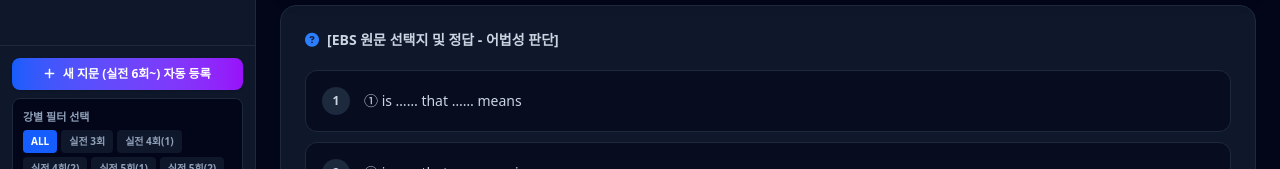
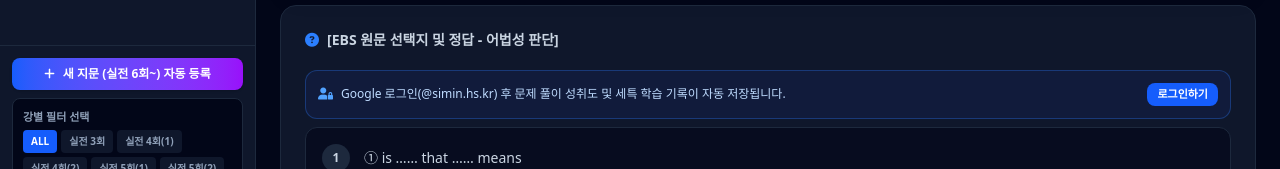
Before and after one commit to googyosoo/csat-agent-2, a React (Vite) app: page / in a window 1280 px wide. Shown: the part 536-705 px from the top of the page. Built offline with nearby package versions, Linux system fonts and the light colour scheme; no server answers; a web font is replaced by a local one.

Commit message:
feat: enforce auth guard for socratic metacognitive thoughts and learning input forms

```diff
--- a/src/App.tsx
+++ b/src/App.tsx
@@ -115,13 +115,14 @@ export default function App() {
               isSpeaking={isSpeaking}
               onSpeak={speakText}
               onStopSpeak={stopSpeaking}
+              authUser={authUser}
             />
           )}
           {activeTab === 'orchestrator' && (
             <OrchestratorTab selectedPassage={selectedPassage} customApiKey={customApiKey} />
           )}
           {activeTab === 'socratic' && (
-            <SocraticTab selectedPassage={selectedPassage} customApiKey={customApiKey} />
+            <SocraticTab selectedPassage={selectedPassage} customApiKey={customApiKey} authUser={authUser} />
           )}
           {activeTab === 'generator' && (
             <GeneratorTab selectedPassage={selectedPassage} customApiKey={customApiKey} />
--- a/src/components/LibraryTab.tsx
+++ b/src/components/LibraryTab.tsx
@@ -1,11 +1,13 @@
 import React, { useState, useEffect } from 'react';
 import { EBSPassage } from '../types';
+import { User, signInWithGoogle } from '../lib/firebase';
 
 interface LibraryTabProps {
   selectedPassage: EBSPassage;
   isSpeaking?: boolean;
   onSpeak?: (text: string) => void;
   onStopSpeak?: () => void;
+  authUser?: User | null;
 }
 
 export const LibraryTab: React.FC<LibraryTabProps> = ({
@@ -13,6 +15,7 @@ export const LibraryTab: React.FC<LibraryTabProps> = ({
   isSpeaking = false,
   onSpeak,
   onStopSpeak,
+  authUser,
 }) => {
   const [selectedOption, setSelectedOption] = useState<number | null>(null);
 
@@ -116,6 +119,22 @@ export const LibraryTab: React.FC<LibraryTabProps> = ({
             </button>
           )}
         </div>
+
+        {!authUser && (
+          <div className="p-3 bg-blue-950/40 border border-blue-500/30 rounded-xl text-blue-200 text-xs flex items-center justify-between gap-2 my-2">
+            <span className="flex items-center space-x-2">
+              <i className="fa-solid fa-user-lock text-blue-400"></i>
+              <span>Google 로그인(@simin.hs.kr) 후 문제 풀이 성취도 및 세특 학습 기록이 자동 저장됩니다.</span>
+            </span>
+            <button
+              type="button"
+              onClick={() => signInWithGoogle().catch(console.error)}
+              className="px-2.5 py-1 bg-blue-600 hover:bg-blue-500 text-white font-bold rounded-lg text-[11px] shrink-0"
+            >
+              로그인하기
+            </button>
+          </div>
+        )}
 
         <div className="space-y-2.5">
           {selectedPassage.options.map((opt, idx) => {
--- a/src/components/SocraticTab.tsx
+++ b/src/components/SocraticTab.tsx
@@ -2,14 +2,15 @@ import React, { useState, useRef, useEffect } from 'react';
 import { EBSPassage, ChatMessage } from '../types';
 import { safeFetchJson } from '../lib/api';
 import { recordSocraticQuestion } from '../lib/analytics';
-import { auth } from '../lib/firebase';
+import { User, signInWithGoogle } from '../lib/firebase';
 
 interface SocraticTabProps {
   selectedPassage: EBSPassage;
   customApiKey: string;
+  authUser?: User | null;
 }
 
-export const SocraticTab: React.FC<SocraticTabProps> = ({ selectedPassage, customApiKey }) => {
+export const SocraticTab: React.FC<SocraticTabProps> = ({ selectedPassage, customApiKey, authUser }) => {
   const [chatHistory, setChatHistory] = useState<ChatMessage[]>([]);
   const [input, setInput] = useState('');
   const [isThinking, setIsThinking] = useState(false);
@@ -21,6 +22,10 @@ export const SocraticTab: React.FC<SocraticTabProps> = ({ selectedPassage, custo
   }, [chatHistory, isThinking]);
 
   const sendMessage = async () => {
+    if (!authUser) {
+      alert('문항에 대한 생각 및 메타인지 소감 작성을 위해서는 로그인이 필요합니다.');
+      return;
+    }
     if (!input.trim() || isThinking) return;
 
     const currentPromptText = input;
@@ -169,8 +174,9 @@ export const SocraticTab: React.FC<SocraticTabProps> = ({ selectedPassage, custo
           <button
             key={idx}
             type="button"
+            disabled={!authUser}
             onClick={() => setInput(chip.text)}
-            className="text-[11px] bg-slate-900 hover:bg-slate-800 text-emerald-400 hover:text-emerald-300 px-3 py-1.5 rounded-lg border border-emerald-500/20 hover:border-emerald-500/40 transition-all font-medium flex items-center space-x-1"
+            className="text-[11px] bg-slate-900 hover:bg-slate-800 text-emerald-400 hover:text-emerald-300 px-3 py-1.5 rounded-lg border border-emerald-500/20 hover:border-emerald-500/40 transition-all font-medium flex items-center space-x-1 disabled:opacity-40 disabled:cursor-not-allowed"
           >
             <span className="mr-1">{chip.emoji}</span>
             <span>{chip.text}</span>
@@ -178,20 +184,39 @@ export const SocraticTab: React.FC<SocraticTabProps> = ({ selectedPassage, custo
         ))}
       </div>
 
+      {/* Auth Guard Warning Banner for Non-Logged In Users */}
+      {!authUser && (
+        <div className="p-3 bg-amber-950/50 border border-amber-500/40 rounded-xl text-amber-200 text-xs flex items-center justify-between gap-2 shrink-0 shadow-md">
+          <div className="flex items-center space-x-2">
+            <i className="fa-solid fa-lock text-amber-400"></i>
+            <span>문항에 대한 생각 및 메타인지 소감 작성을 위해서는 로그인이 필요합니다.</span>
+          </div>
+          <button
+            type="button"
+            onClick={() => signInWithGoogle().catch(console.error)}
+            className="px-3 py-1 bg-amber-500 hover:bg-amber-400 text-slate-950 font-bold rounded-lg text-[11px] shrink-0 transition-all shadow"
+          >
+            <i className="fa-brands fa-google mr-1"></i>
+            Google 로그인
+          </button>
+        </div>
+      )}
+
       {/* Input */}
       <div className="flex items-center space-x-2 shrink-0">
         <input
           type="text"
           value={input}
+          disabled={!authUser}
           onChange={(e) => setInput(e.target.value)}
           onKeyDown={(e) => e.key === 'Enter' && sendMessage()}
-          placeholder="질문이나 구문/어휘/주제 질문을 입력하세요..."
-          className="flex-1 bg-slate-900 text-slate-100 text-xs rounded-xl p-3 border border-slate-800 focus:outline-none focus:border-emerald-500"
+          placeholder={authUser ? "문항에 대한 생각, 구문/어휘 질문 및 메타인지 소감을 작성해 보세요..." : "🔒 로그인 후 문항에 대한 생각 및 메타인지 소감 작성이 가능합니다."}
+          className="flex-1 bg-slate-900 text-slate-100 text-xs rounded-xl p-3 border border-slate-800 focus:outline-none focus:border-emerald-500 disabled:opacity-50 disabled:bg-slate-950 disabled:cursor-not-allowed"
         />
         <button
           onClick={sendMessage}
-          disabled={isThinking || !input.trim()}
-          className="px-5 py-3 bg-emerald-600 hover:bg-emerald-500 text-white font-bold text-xs rounded-xl shadow transition-all disabled:opacity-50"
+          disabled={!authUser || isThinking || !input.trim()}
+          className="px-5 py-3 bg-emerald-600 hover:bg-emerald-500 text-white font-bold text-xs rounded-xl shadow transition-all disabled:opacity-40 disabled:cursor-not-allowed"
         >
           <i className="fa-solid fa-paper-plane"></i>
         </button>
```
